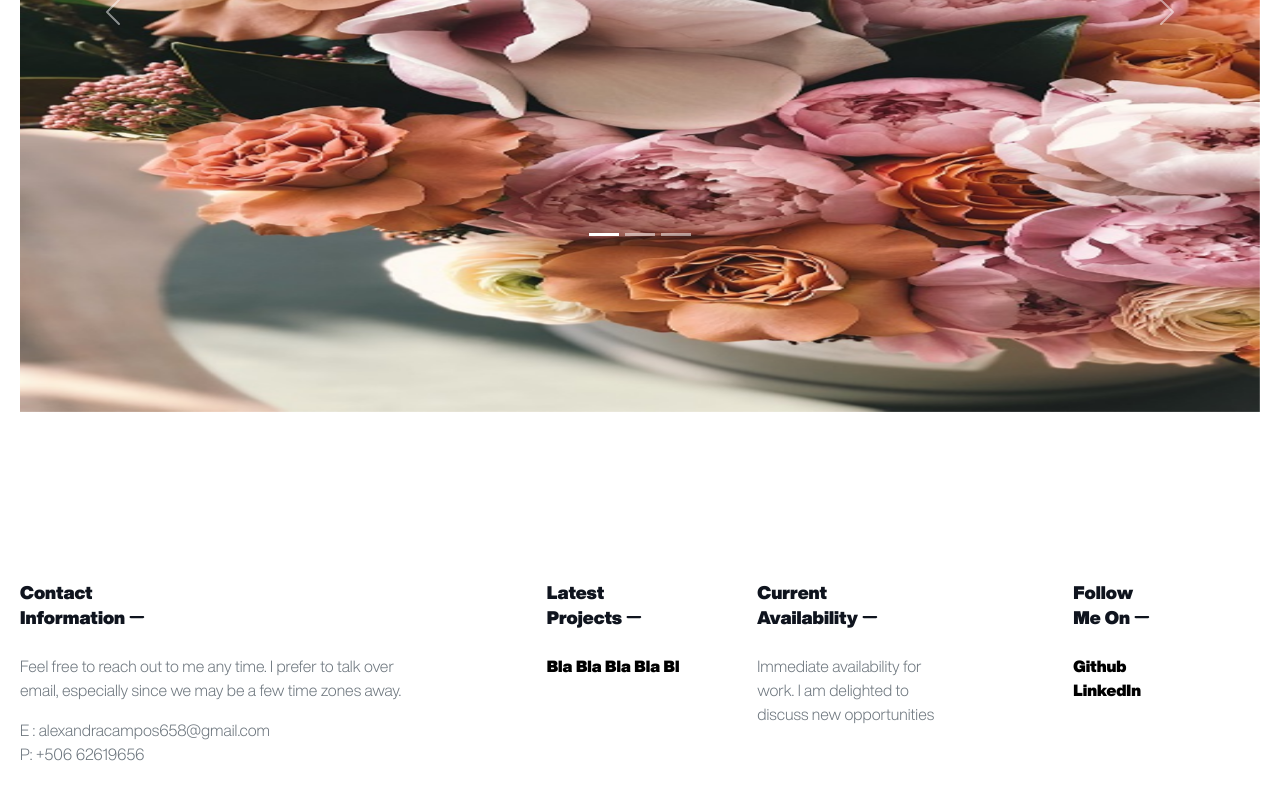
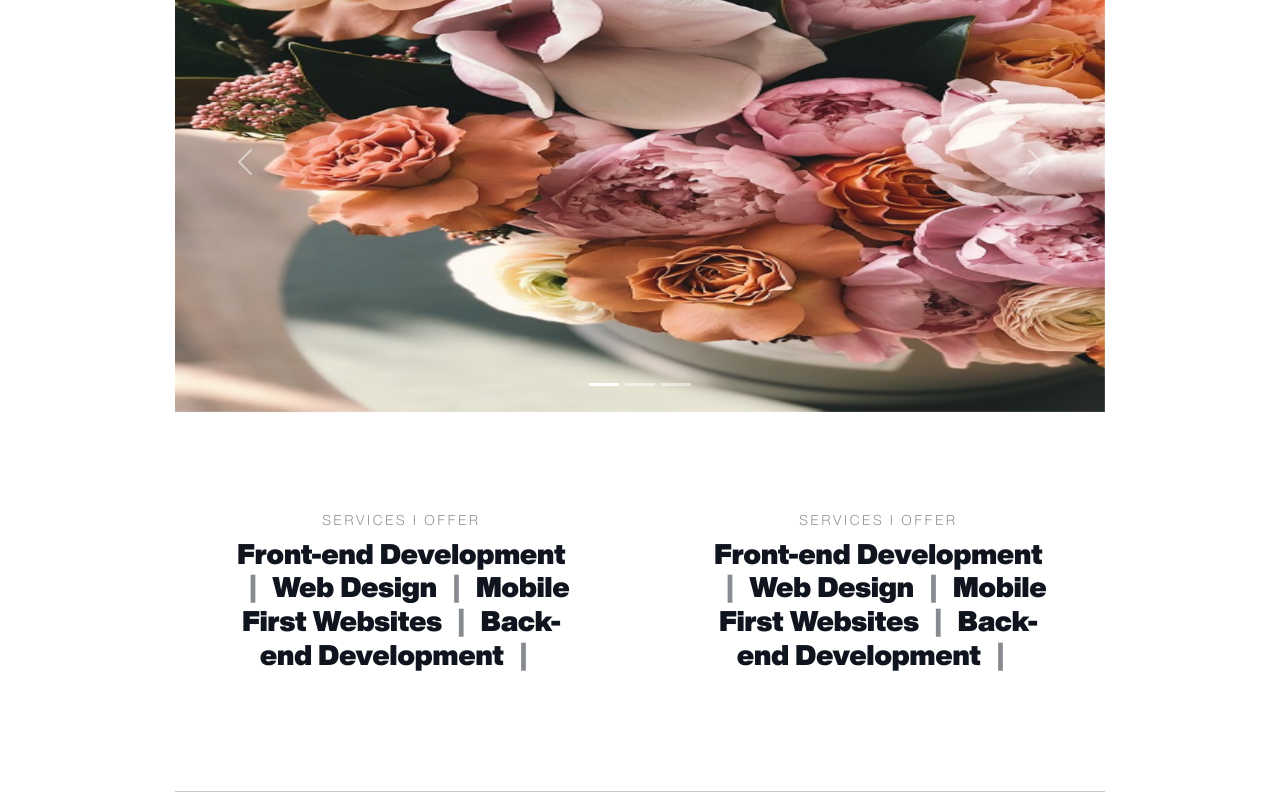
Before and after one commit to lexie70/My-Portfolio, a Next.js app: page /about in a window 1280 px wide. Shown: the part 810-1610 px from the top of the page. Built offline with nearby package versions, Linux system fonts and the light colour scheme.

Commit message:
responsive about me view

```diff
--- a/src/app/about/page.jsx
+++ b/src/app/about/page.jsx
@@ -2,28 +2,57 @@ import Link from "next/link"
 import Image from "next/image"
 import flores from "../../../public/img/flores.jpg"
 import Carousel from "../components/Carousel"
+import NeedADeveloper from "../components/NeedADeveloper"
 
 export default function About() {
-  return (<>
-  <div className="mobile large-screen mainBox-about">
+  return (<div className="mobile large-screen mainBox-about">
     <h5 className="mb-4">A FEW WORDS ABOUT ME</h5>
     <h1>I'm Alexandra Campos, a multidisciplinary developer who focuses on telling my clients’ stories visually, through enjoyable
        and meaningful experiences. I specialize in responsive websites and functional user interfaces.</h1>
     <h3 className="mt-5 h3class-about">Over the past 3 years I have been working with eCommerce companies around the world and have been offering services around them,
        maintaining eCommerce websites and developing SAAS.
      In my spare time I enjoy exercising and playing videogames.</h3>
+
+  <Carousel/>
+  <div className="row">
+    <div className="col-6">
+      <List title={"Services I Offer"} list={["Front-end Development ","Web Design",
+      "Mobile First Websites","Back-end Development"]}/>
+    </div>
+    <div className="col-6">
+      <List title={"Services I Offer"} list={["Front-end Development ","Web Design",
+      "Mobile First Websites","Back-end Development"]}/>
+    </div>
   </div>
-  <Carousel/>
-  <List title={"test title"} list={["js","html","css"]}/>
-  </>
+<hr className="margin-separation"/>
+<Experience/>
+<hr className="margin-separation"/>
+<NeedADeveloper/>
+</div>
   )
 }
 
+
 function List({title,list}){
-  return<>
+  return<section className="margin-separation ms-5 me-5">
   <h5>{title}</h5>
-  {list.map((item)=>{
-    <h3>{item} <span className="ms-2 me-2"> | </span></h3>
-  })}
-  </>
+  <div className="">
+    <h3>
+      {list.map((item)=>{
+        return <>
+        {item}<strong className="ms-3 me-3">|</strong>
+        </>
+      })}
+      </h3>
+  </div>
+  </section>
 }
+
+function Experience(){
+  return<div>
+    <h5 className="margin-separation mb-3">experience</h5>
+    <h1 className="mb-4">Over 3 Years Experience</h1>
+    <h3 className="h3class-about">I’ve been lucky enough to establish relationships with amazing clients from all over the world, ranging from individual clients to mid-range businesses For more details,
+       head over to my <a href="https://www.linkedin.com/in/alexandra-campos-carrillo-92422a26a/" className="linkedin">LinkedIn profile.</a> </h3>
+  </div>
+}
--- a/src/app/components/Carousel.jsx
+++ b/src/app/components/Carousel.jsx
@@ -11,7 +11,7 @@ export default function Carousel(){
         <button type="button" data-bs-target="#carouselExampleCaptions" data-bs-slide-to="2" aria-label="Slide 3"></button>
     </div>
 
-    <div className="carousel-inner mobile large-screen">
+    <div className="carousel-inner">
         {/* Este es el primer slider del carrusel */}
         <div className="carousel-item active" data-bs-interval="10000">
             <div className="d-flex justify-content-center">
--- a/src/app/globals.css
+++ b/src/app/globals.css
@@ -204,18 +204,19 @@ h1{
       top: 150px;
 
   }
+  .mainBox-about{
+    display: block;
+    /* justify-content: center; */
+    text-align: center;
+    width: 75%!important;
+    margin-left: auto;
+    margin-right: auto;
+  }
 }
 
 /* read about me classes */
 
-.mainBox-about{
-  display: block;
-  /* justify-content: center; */
-  text-align: center;
-  width: 75%!important;
-  margin-left: auto;
-  margin-right: auto;
-}
+
 
 .h3class-about{
   color: #878a8f;
@@ -223,3 +224,20 @@ h1{
   font-size: 1.375rem
 
 }
+.margin-separation{
+  margin-top: 100px;
+}
+
+h3 strong{
+  color: #878a8f;
+}
+.linkedin{
+  color:#878a8f;
+  border-bottom: 1px solid;
+  font-weight: lighter;
+  font-family:  "Now Display Light"
+}
+.linkedin:hover{
+  color:#878a8f;
+  border-bottom: none !important;
+}
```
